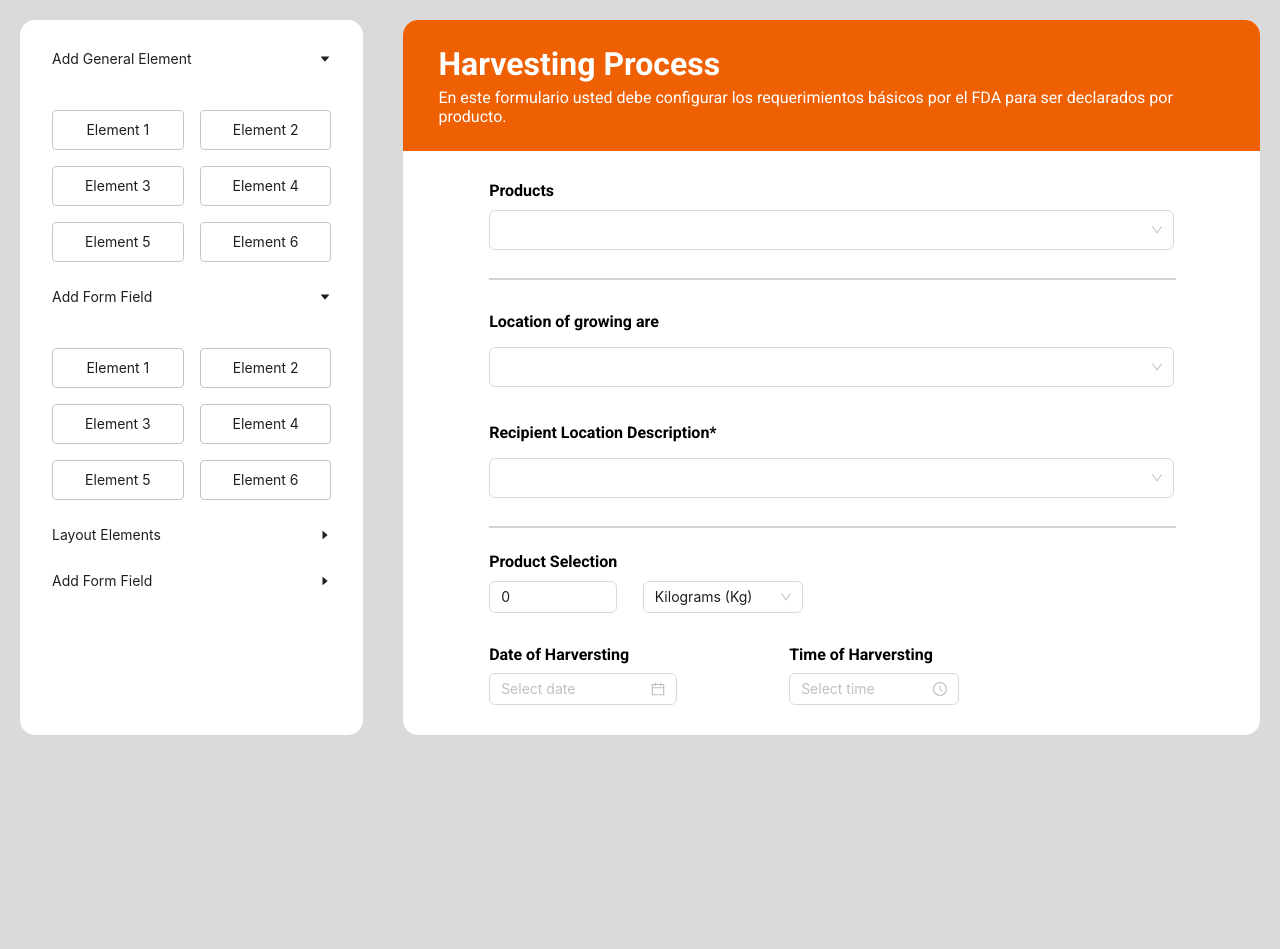
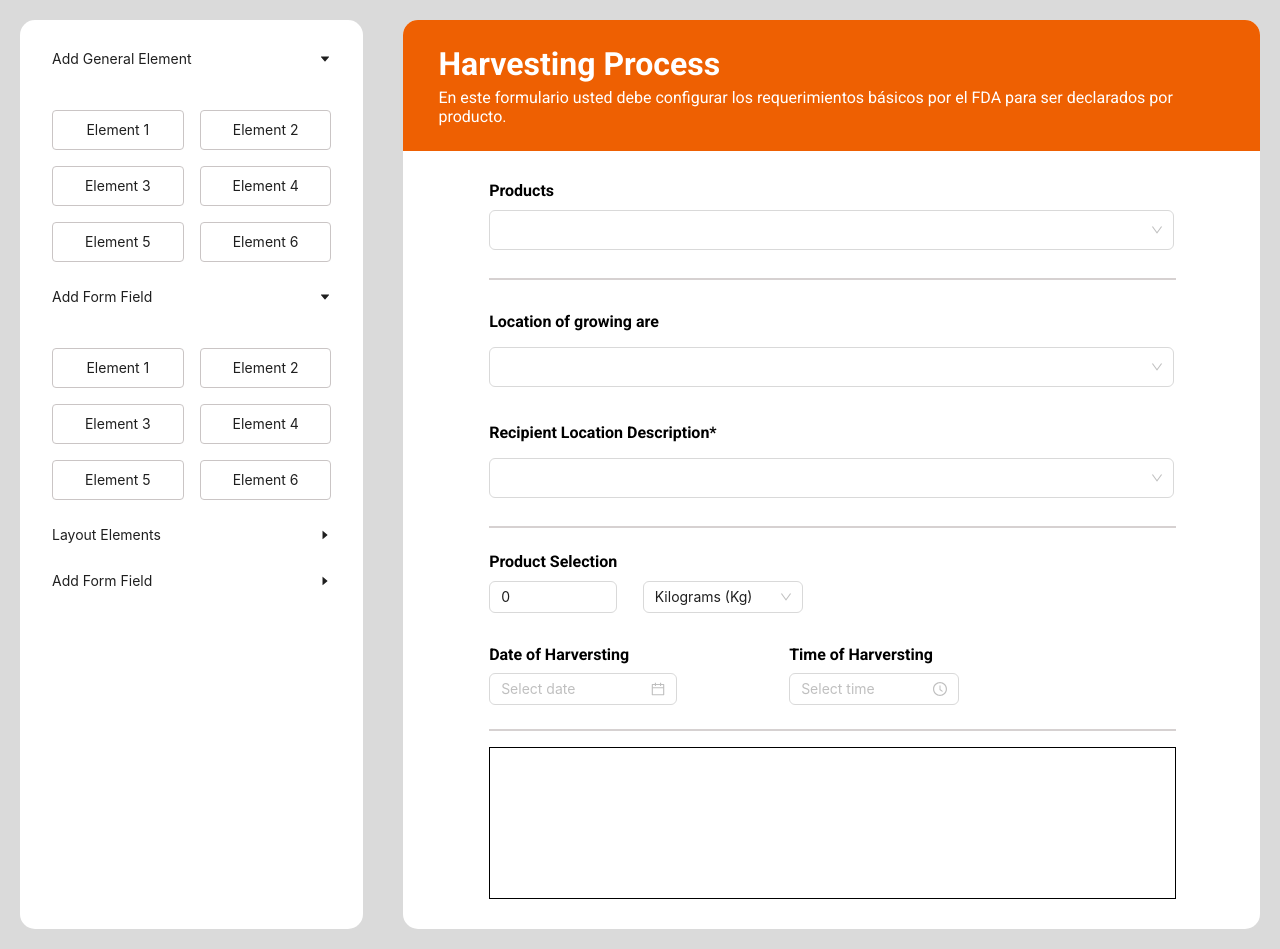
Before and after one commit to Pipeto84/dnd_darwin, a React (Create React App) app: page / in a window 1280 px wide. Before the commit the page ends 800 px from the top, so only its background shows below. Built offline with nearby package versions, Linux system fonts and the light colour scheme.

Commit message:
espacio para drop

```diff
--- a/src/Styles/Form.module.css
+++ b/src/Styles/Form.module.css
@@ -25,7 +25,6 @@
 .form {
   min-width: 80%;
   max-width: 100%;
-  /* width: 40rem; */
   margin: 30px;
   display: flex;
   flex-direction: column;
@@ -49,7 +48,7 @@
 .line {
   width: 100%;
   align-self: auto;
-  border: .1px solid rgb(214, 209, 209);
+  border: 1px solid rgb(214, 209, 209);
   margin-top: .5rem;
 }
 
@@ -76,6 +75,7 @@
 
 .selections {
   margin-top: 1.50rem;
+  margin-bottom: 1rem;
 }
 
 .amountType {
@@ -104,3 +104,10 @@
 .dateSelect {
   margin-top: .6rem;
 }
+
+.dropSpace {
+  width: 100%;
+  height: 150px;
+  margin-top: 1rem;
+  border: 1px solid black;
+}
--- a/src/components/Form.tsx
+++ b/src/components/Form.tsx
@@ -97,6 +97,10 @@ export function Form() {
             </div>
           </div>
         </div>
+        <hr className={styles.line} />
+        <div className={styles.dropSpace}>
+
+        </div>
       </div>
     </div>
   );
```
